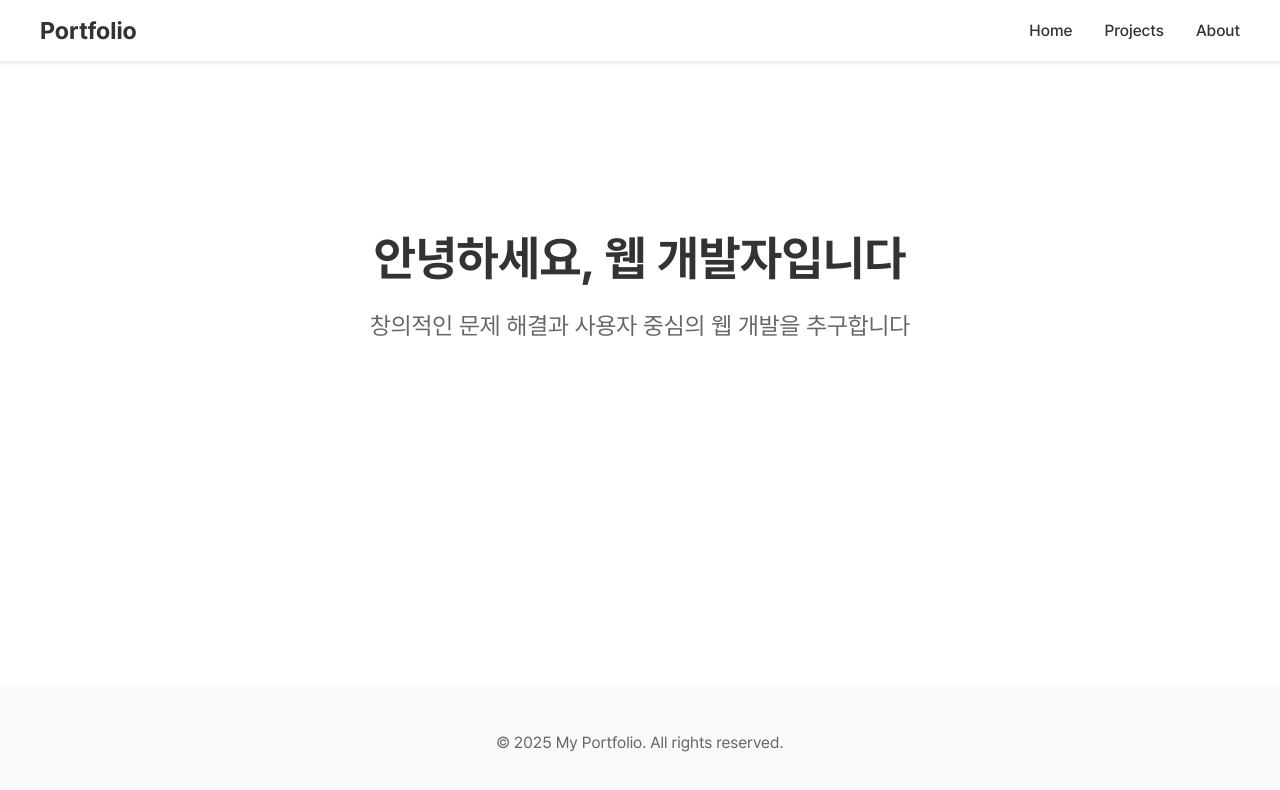
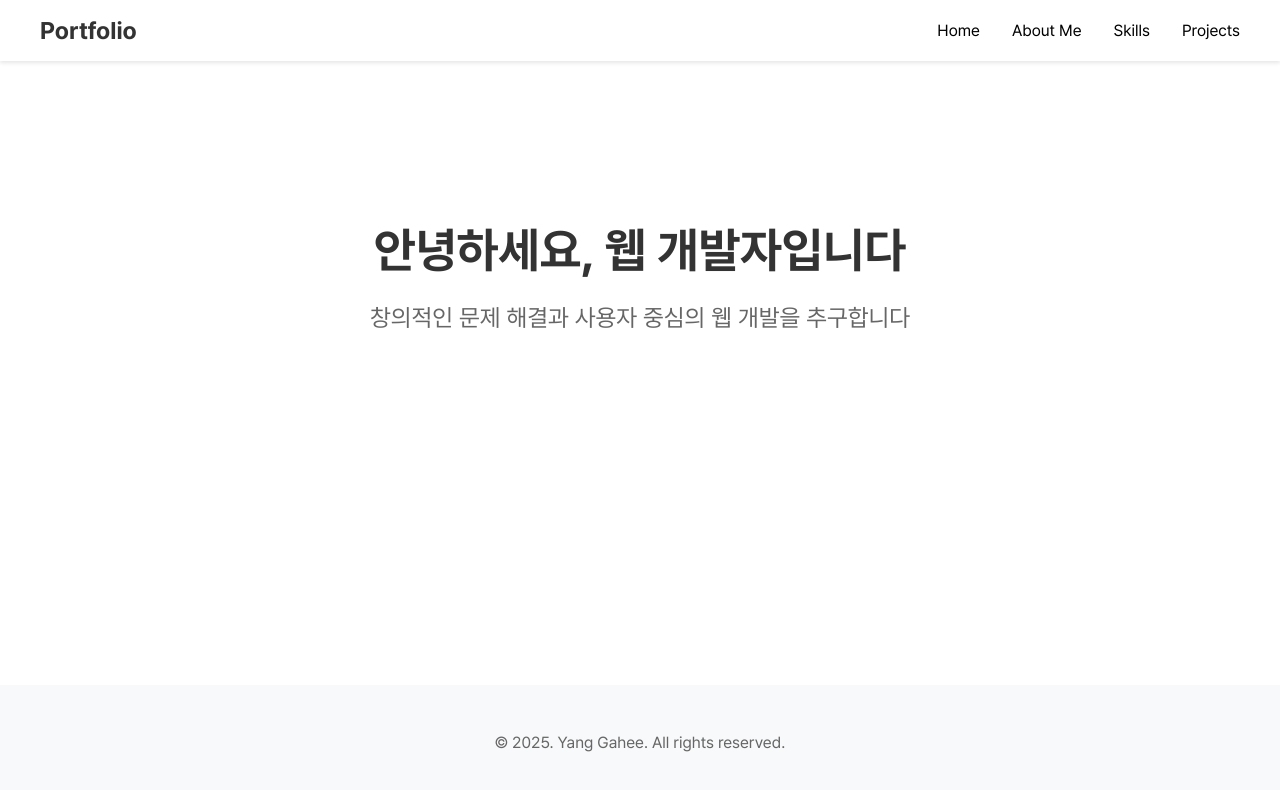
Before and after one commit to gaheeee/mypage, a React (Create React App) app: page / in a window 1280 px wide. Shown: the top 790 px of the page. Built offline with nearby package versions, Linux system fonts and the light colour scheme.

Commit message:
레이아웃 변경

```diff
--- a/public/index.html
+++ b/public/index.html
@@ -24,10 +24,10 @@
       work correctly both with client-side routing and a non-root public URL.
       Learn how to configure a non-root public URL by running `npm run build`.
     -->
-    <title>MyPage</title>
+    <title>양가희 포트폴리오</title>
   </head>
   <body>
-    <noscript>You need to enable JavaScript to run this app.</noscript>
+    <noscript></noscript>
     <div id="root"></div>
     <!--
       This HTML file is a template.
--- a/src/components/Routing.js
+++ b/src/components/Routing.js
@@ -1,8 +1,7 @@
 import { Routes, Route } from 'react-router-dom';
 import Layout from 'components/layout/Layout';
 import Home from 'components/pages/Home';
-import Projects from 'components/pages/Projects';
-import About from 'components/pages/About';
+
 
 
 const Routing = () => {
@@ -10,8 +9,6 @@ const Routing = () => {
         <Layout>
             <Routes>
                 <Route path="/" element={<Home />} />
-                <Route path="/projects" element={<Projects />} />
-                <Route path="/about" element={<About />} />
             </Routes>
         </Layout>
     );
--- a/src/components/layout/Footer.js
+++ b/src/components/layout/Footer.js
@@ -1,26 +1,10 @@
-import styled from 'styled-components';
-
-const FooterWrapper = styled.footer`
-  background-color: #f8f9fa;
-  padding: 2rem 0;
-  margin-top: auto;
-`;
-
-const FooterContent = styled.div`
-  max-width: 1200px;
-  margin: 0 auto;
-  padding: 0 2rem;
-  text-align: center;
-  color: #666;
-`;
-
 const Footer = () => {
     return (
-        <FooterWrapper>
-            <FooterContent>
-                <p>© {new Date().getFullYear()} My Portfolio. All rights reserved.</p>
-            </FooterContent>
-        </FooterWrapper>
+        <div className="footer-wrapper">
+            <div className="footer-content">
+                <p>© {new Date().getFullYear()}. Yang Gahee. All rights reserved.</p>
+            </div>
+        </div>
     );
 };
 
--- a/src/components/layout/Layout.js
+++ b/src/components/layout/Layout.js
@@ -1,27 +1,16 @@
 import Navbar from 'components/layout/Navbar';
 import Footer from 'components/layout/Footer';
-import styled from 'styled-components';
 
-const LayoutWrapper = styled.div`
-  min-height: 100vh;
-  display: flex;
-  flex-direction: column;
-`;
-
-const MainContent = styled.main`
-  flex: 1;
-  padding: 2rem;
-`;
 
 const Layout = ({ children }) => {
   return (
-    <LayoutWrapper>
+    <div className="layout-wrapper">
       <Navbar />
-      <MainContent>
+      <div className="main-content">
         {children}
-      </MainContent>
+      </div>
       <Footer />
-    </LayoutWrapper>
+    </div>
   );
 };
 
--- a/src/components/layout/Navbar.js
+++ b/src/components/layout/Navbar.js
@@ -1,55 +1,18 @@
 import { Link } from 'react-router-dom';
-import styled from 'styled-components';
-
-const Nav = styled.nav`
-  background-color: #ffffff;
-  box-shadow: 0 2px 4px rgba(0, 0, 0, 0.1);
-  padding: 1rem 2rem;
-`;
-
-const NavContainer = styled.div`
-  max-width: 1200px;
-  margin: 0 auto;
-  display: flex;
-  justify-content: space-between;
-  align-items: center;
-`;
-
-const Logo = styled(Link)`
-  font-size: 1.5rem;
-  font-weight: bold;
-  text-decoration: none;
-  color: #333;
-`;
-
-const NavLinks = styled.div`
-  display: flex;
-  gap: 2rem;
-`;
-
-const NavLink = styled(Link)`
-  text-decoration: none;
-  color: #333;
-  font-weight: 500;
-  transition: color 0.3s ease;
-
-  &:hover {
-    color: #007bff;
-  }
-`;
 
 const Navbar = () => {
   return (
-    <Nav>
-      <NavContainer>
-        <Logo to="/">Portfolio</Logo>
-        <NavLinks>
-          <NavLink to="/">Home</NavLink>
-          <NavLink to="/projects">Projects</NavLink>
-          <NavLink to="/about">About</NavLink>
-        </NavLinks>
-      </NavContainer>
-    </Nav>
+    <div className="nav">
+      <div className="nav-container">
+        <Link to="/" className="logo">Portfolio</Link>
+        <div className="nav-links">
+          <Link to="/">Home</Link>
+          <Link >About Me</Link>
+          <Link >Skills</Link>
+          <Link >Projects</Link>
+        </div>
+      </div>
+    </div>
   );
 };
 
--- a/src/components/pages/About.js
+++ /dev/null
@@ -1,71 +0,0 @@
-import styled from 'styled-components';
-
-const AboutContainer = styled.div`
-  max-width: 800px;
-  margin: 0 auto;
-  padding: 2rem;
-`;
-
-const Section = styled.section`
-  margin-bottom: 3rem;
-`;
-
-const Title = styled.h2`
-  color: #333;
-  margin-bottom: 1.5rem;
-`;
-
-const Content = styled.div`
-  color: #666;
-  line-height: 1.6;
-`;
-
-const SkillsGrid = styled.div`
-  display: grid;
-  grid-template-columns: repeat(auto-fit, minmax(150px, 1fr));
-  gap: 1rem;
-  margin-top: 1rem;
-`;
-
-const SkillItem = styled.div`
-  background: #f8f9fa;
-  padding: 1rem;
-  border-radius: 4px;
-  text-align: center;
-`;
-
-const About = () => {
-  const skills = [
-    "React",
-    "JavaScript",
-    "HTML5",
-    "CSS3",
-    "Node.js",
-    "Git"
-  ];
-
-  return (
-    <AboutContainer>
-      <Section>
-        <Title>About Me</Title>
-        <Content>
-          <p>
-            안녕하세요! 웹 개발자가 되기 위해 열심히 공부하고 있습니다.
-            사용자 경험을 중요시하며, 새로운 기술을 배우는 것을 좋아합니다.
-          </p>
-        </Content>
-      </Section>
-
-      <Section>
-        <Title>Skills</Title>
-        <SkillsGrid>
-          {skills.map((skill, index) => (
-            <SkillItem key={index}>{skill}</SkillItem>
-          ))}
-        </SkillsGrid>
-      </Section>
-    </AboutContainer>
-  );
-};
-
-export default About;
--- a/src/components/pages/Home.js
+++ b/src/components/pages/Home.js
@@ -1,38 +1,14 @@
-import styled from 'styled-components';
-
-const HomeContainer = styled.div`
-  max-width: 1200px;
-  margin: 0 auto;
-  padding: 2rem;
-`;
-
-const HeroSection = styled.section`
-  text-align: center;
-  padding: 4rem 0;
-`;
-
-const Title = styled.h1`
-  font-size: 3rem;
-  margin-bottom: 1rem;
-  color: #333;
-`;
-
-const Subtitle = styled.p`
-  font-size: 1.5rem;
-  color: #666;
-  margin-bottom: 2rem;
-`;
 
 const Home = () => {
   return (
-    <HomeContainer>
-      <HeroSection>
-        <Title>안녕하세요, 웹 개발자입니다</Title>
-        <Subtitle>
+    <div className="home-container">
+      <div className="hero-section">
+        <h1 className="title">안녕하세요, 웹 개발자입니다</h1>
+        <p className="subtitle">
           창의적인 문제 해결과 사용자 중심의 웹 개발을 추구합니다
-        </Subtitle>
-      </HeroSection>
-    </HomeContainer>
+        </p>
+      </div>
+    </div>
   );
 };
 
--- a/src/components/pages/Projects.js
+++ /dev/null
@@ -1,83 +0,0 @@
-import styled from 'styled-components';
-
-const ProjectsContainer = styled.div`
-  max-width: 1200px;
-  margin: 0 auto;
-  padding: 2rem;
-`;
-
-const ProjectGrid = styled.div`
-  display: grid;
-  grid-template-columns: repeat(auto-fit, minmax(300px, 1fr));
-  gap: 2rem;
-  margin-top: 2rem;
-`;
-
-const ProjectCard = styled.div`
-  background: white;
-  border-radius: 8px;
-  box-shadow: 0 2px 4px rgba(0, 0, 0, 0.1);
-  overflow: hidden;
-  transition: transform 0.3s ease;
-
-  &:hover {
-    transform: translateY(-5px);
-  }
-`;
-
-const ProjectImage = styled.img`
-  width: 100%;
-  height: 200px;
-  object-fit: cover;
-`;
-
-const ProjectContent = styled.div`
-  padding: 1.5rem;
-`;
-
-const ProjectTitle = styled.h3`
-  margin: 0 0 1rem 0;
-  color: #333;
-`;
-
-const ProjectDescription = styled.p`
-  color: #666;
-  font-size: 0.9rem;
-  line-height: 1.5;
-`;
-
-const Projects = () => {
-  const projects = [
-    {
-      id: 1,
-      title: "프로젝트 1",
-      description: "프로젝트 설명을 입력하세요",
-      image: ""
-    },
-    {
-      id: 2,
-      title: "프로젝트 2",
-      description: "프로젝트 설명을 입력하세요",
-      image: ""
-    },
-  ];
-
-  return (
-    <ProjectsContainer>
-      <h1>프로젝트</h1>
-      <ProjectGrid>
-        {projects.map((project) => (
-          <ProjectCard key={project.id}>
-            <ProjectImage src={project.image} alt={project.title} />
-            <ProjectContent>
-              <ProjectTitle>{project.title}</ProjectTitle>
-              <ProjectDescription>{project.description}</ProjectDescription>
-            </ProjectContent>
-          </ProjectCard>
-        ))}
-      </ProjectGrid>
-    </ProjectsContainer>
-  );
-};
-
-export default Projects;
--- a/src/css/App.css
+++ b/src/css/App.css
@@ -30,3 +30,86 @@ a[href^="mailto"] {
     justify-content: center;
     align-items: center;
 }
+
+
+.layout-wrapper{
+  min-height: 100vh;
+  display: flex;
+  flex-direction: column;
+}
+
+.main-content{
+    flex: 1;
+    padding: 2rem;
+}
+
+.footer-wrapper{
+    background-color: #f8f9fa;
+    padding: 2rem 0;
+    margin-top: auto;
+}
+
+.footer-content{
+    max-width: 1200px;
+    margin: 0 auto;
+    padding: 0 2rem;
+    text-align: center;
+    color: #666;
+}
+
+.nav{
+    background-color: #ffffff;
+    box-shadow: 0 2px 4px rgba(0, 0, 0, 0.1);
+    padding: 1rem 2rem;
+}
+
+.nav-container{
+    max-width: 1200px;
+    margin: 0 auto;
+    display: flex;
+    justify-content: space-between;
+    align-items: center;
+}
+.logo{
+    font-size: 1.5rem;
+    font-weight: bold;
+    text-decoration: none;
+    color: #333;
+}
+.nav-links{
+    display: flex;
+    gap: 2rem;
+}
+.nav-link{
+    text-decoration: none;
+    color: #333;
+    font-weight: 500;
+    transition: color 0.3s ease;
+
+    &:hover {
+      color: #007bff;
+    }
+}
+
+.home-container{
+    max-width: 1200px;
+    margin: 0 auto;
+    padding: 2rem;
+}
+
+.hero-section{
+    text-align: center;
+    padding: 4rem 0;
+}
+
+.title{
+    font-size: 3rem;
+    margin-bottom: 1rem;
+    color: #333;
+}
+
+.subtitle{
+    font-size: 1.5rem;
+    color: #666;
+    margin-bottom: 2rem;
+}
```
Also changed, not shown: src/components/pages/AboutMe.js (added), src/components/pages/Skills.js (added).
